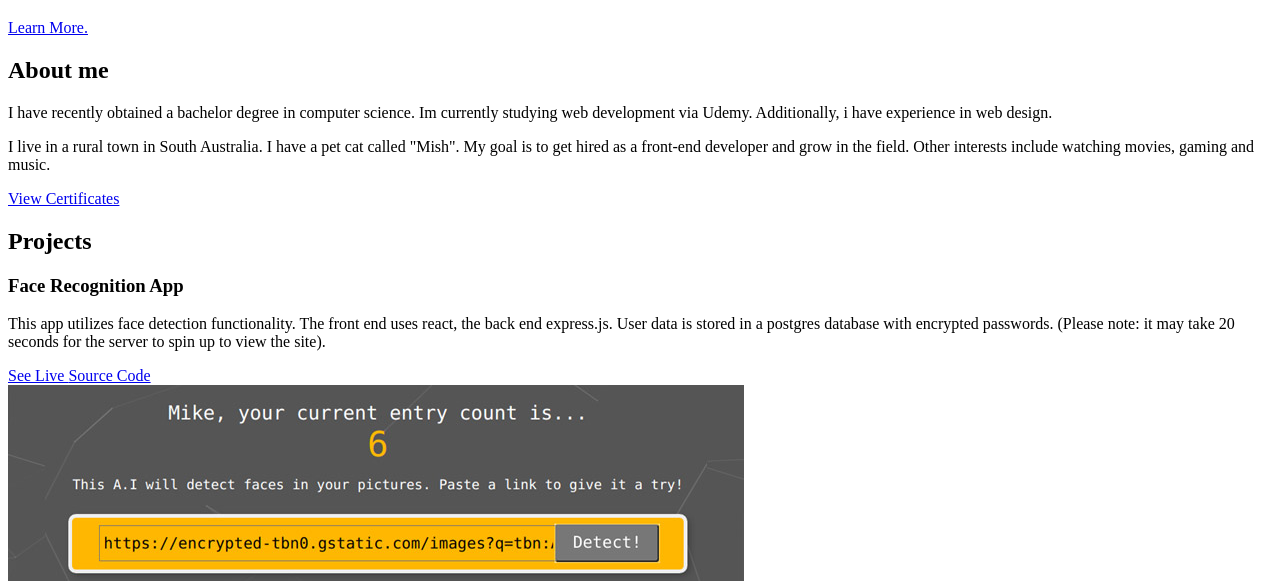
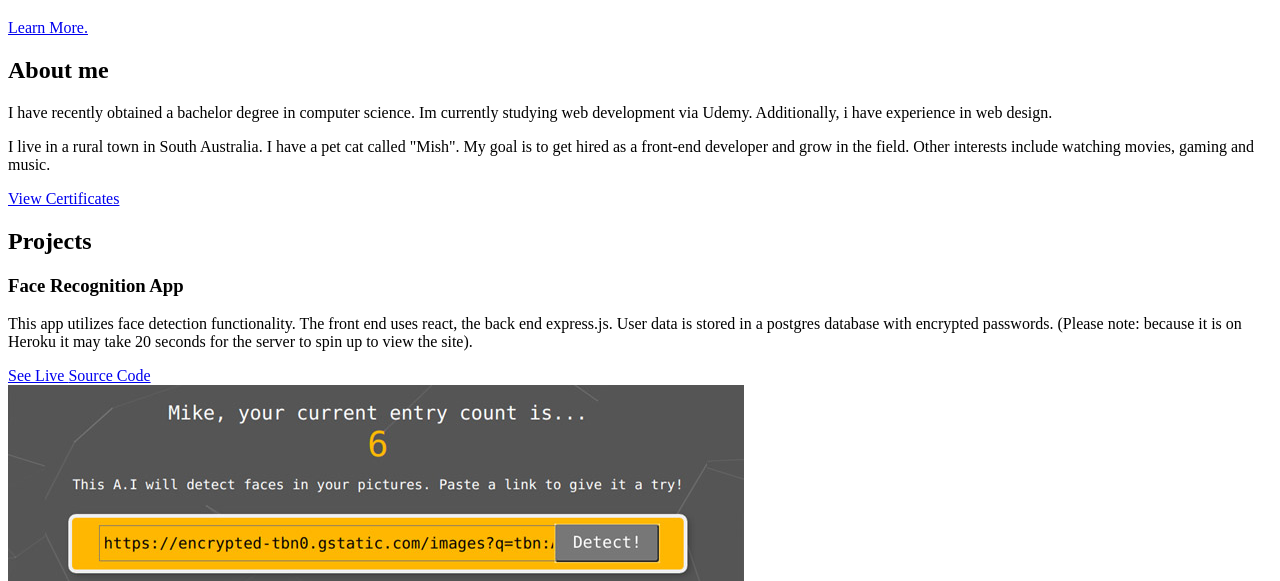
Before and after one commit to JMCrawf/my_homesite, a website: page src/template.html in a window 1280 px wide. Shown: the part 202-783 px from the top of the page. Drawn offline with nearby package versions, Linux system fonts and the light colour scheme.

Commit message:
Changing it a bit more

```diff
--- a/src/template.html
+++ b/src/template.html
@@ -122,7 +122,7 @@
                     This app utilizes face detection functionality. The front
                     end uses react, the back end express.js. User
                     data is stored in a postgres database with encrypted passwords.
-                    (Please note: it may take 20 seconds for the server to spin up to view the site).
+                    (Please note: because it is on Heroku it may take 20 seconds for the server to spin up to view the site).
                   </p>
                 </div>
                 <a
```
